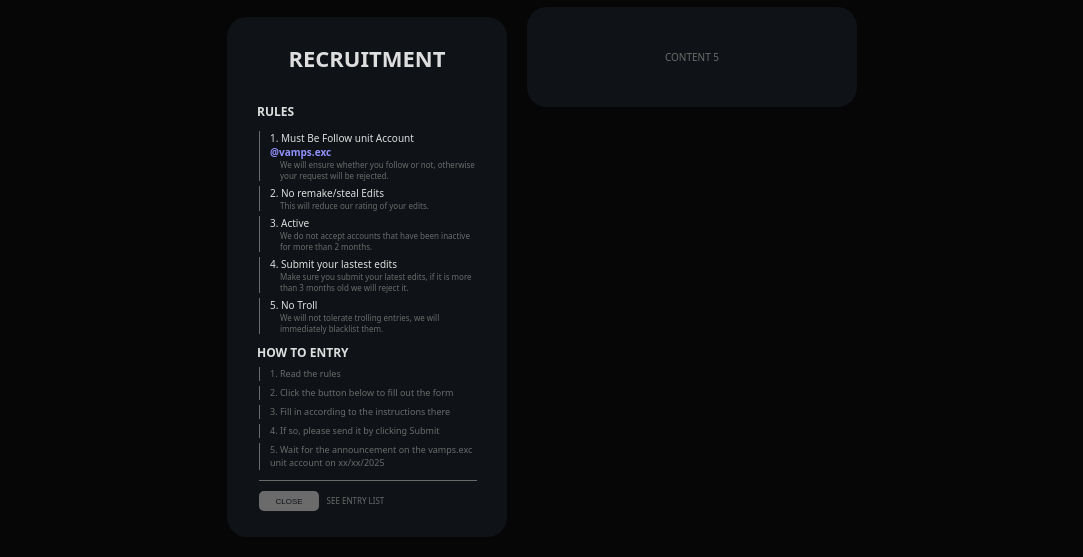
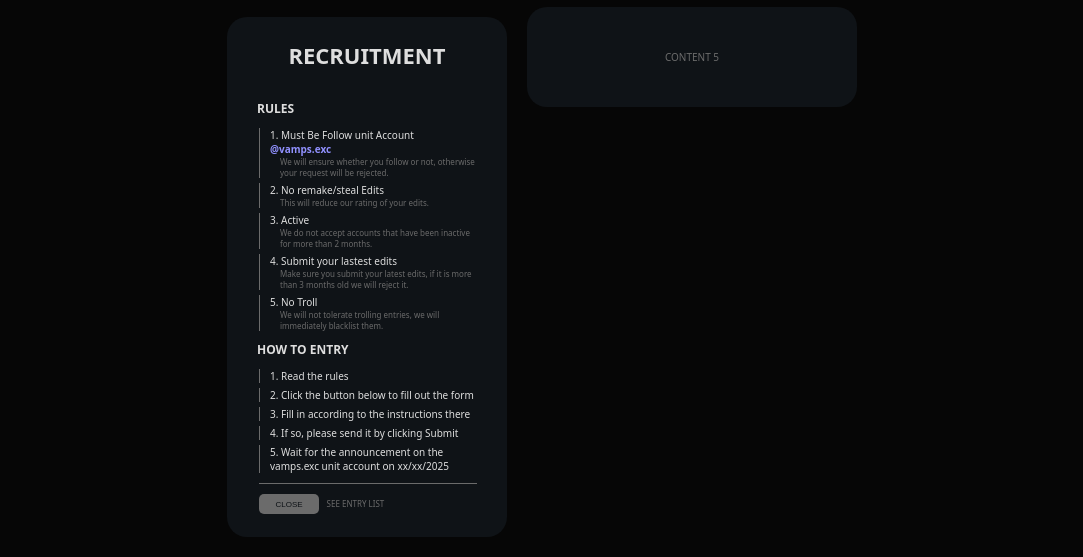
Before and after one commit to naoconi/vamps.exc, a plain HTML site: page index.html in a window 1280 px wide. Shown: the part 533-1090 px from the top of the page, without its empty margins (98-1181 px from the left). Drawn offline with Linux system fonts and the light colour scheme; a web font is replaced by a local one.

Commit message:
Update index.css

```diff
--- a/src/css/index.css
+++ b/src/css/index.css
@@ -338,14 +338,14 @@
         }
 
 .rules-info {
+    display: flex;
+    align-items: center;
+    margin-top: 5px;
     padding-left: 10px;
-    padding-bottom: 1px;
-    font-weight: 400;
-    color: var(--secondary-text);
-    font-size: 9px;
+    color: var(--text-color);
+    font-size: 10px;
     border-left: 1px solid var(--secondary-text);
     margin-left: 2px;
-    margin-bottom: 5px;
 }
 
 
```
